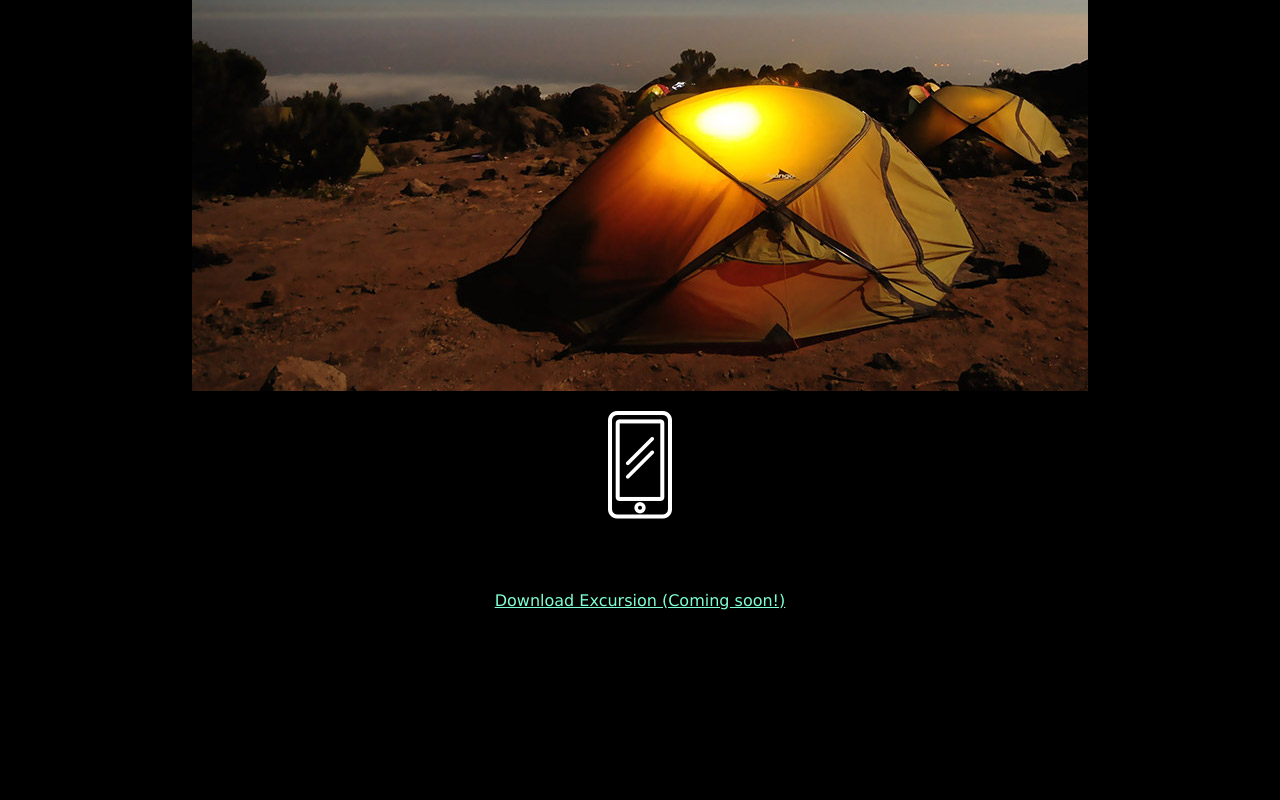
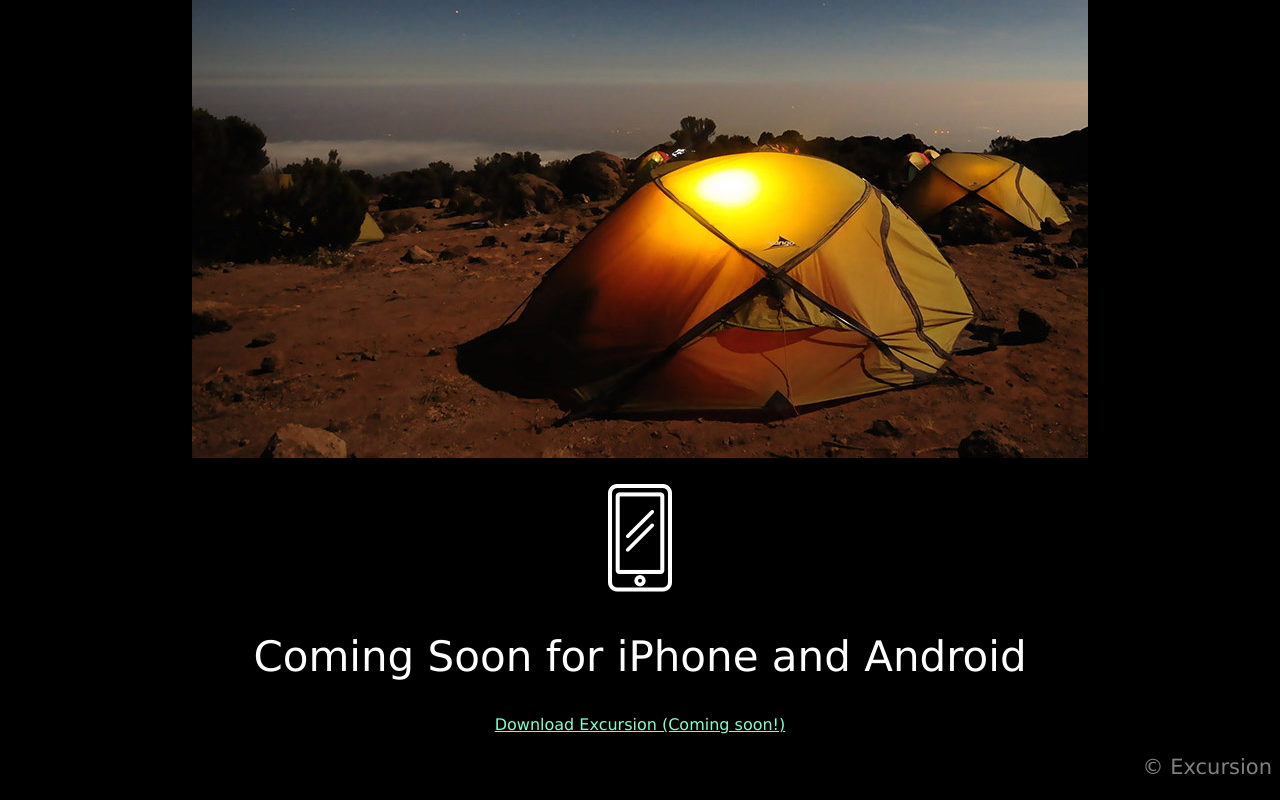
Before and after one commit to youngrose/excursion, a plain HTML site: page index.html in a window 1280 px wide. Shown: the part 1123-1923 px from the top of the page. Before the commit the page ends 1741 px from the top, so only its background shows below. Drawn offline with Linux system fonts and the light colour scheme.

Commit message:
Add finilized stylesheet, minor corrections

```diff
--- a/index.html
+++ b/index.html
@@ -8,7 +8,7 @@
 
     <h1>Discover hidden places in the world around you</h1>
 
-    <a href="tbd.html">Download Excursion (Coming Soon!)</a>
+    <a href "tbd.html">Download Excursion (Coming Soon!)</a>
     <p><video width="404" height="720" autoplay>
       <source src="./resources/videos/excursion.mp4" type="video/mp4">
       Your browser does not support the video tag.
@@ -20,6 +20,6 @@
     <p><img src="./resources/images/phone.png" alt="Phone graphic"></p>
     <h2>Coming Soon for iPhone and Android</h2>
     <a href "tbd.html">Download Excursion (Coming soon!)</a>
-
+    <p id="copyright">© Excursion</p>
   </body>
 </html>
--- a/resources/css/style.css
+++ b/resources/css/style.css
@@ -7,9 +7,20 @@ a{
   color: aquamarine;
   font-size: 16px;
 }
-
+p{
+  font-size: 21px;
+  color: gray;
+}
+#copyright{
+  text-align: right;
+}
 h1{
   color: white;
   font-size: 50px;
   font-weight: normal;
 }
+h2{
+  color: white;
+  font-size: 42px;
+  font-weight: 300;
+}
```
